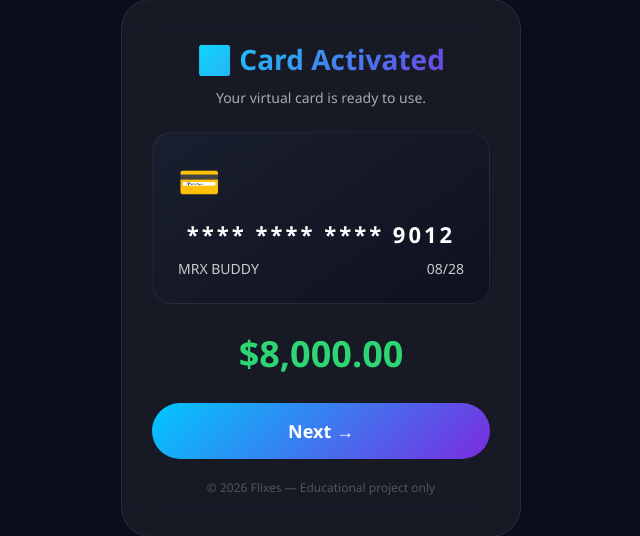
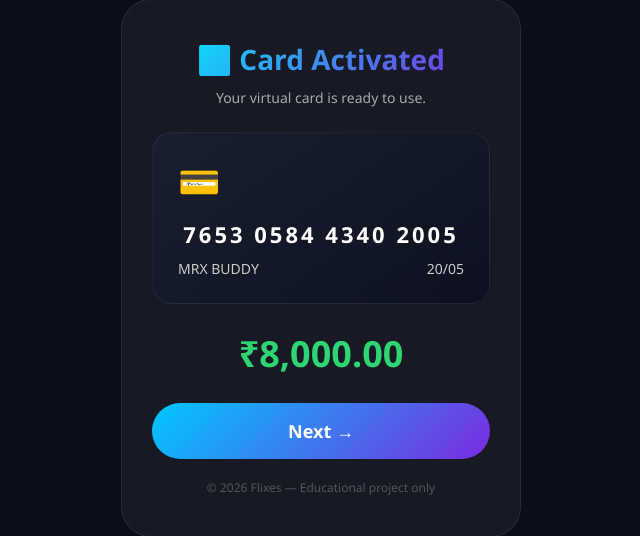
Before and after one commit to mrxhaccer04-lab/MRX-Carding-Project, a Flask app: page /page3 in a window 1280 px wide. Shown: the part 132-668 px from the top of the page, without its empty margins (319-959 px from the left). Run offline with Flask 3, Linux system fonts and the light colour scheme.

Commit message:
Update page3.html

```diff
--- a/templates/page3.html
+++ b/templates/page3.html
@@ -26,13 +26,13 @@
     <div class="sub">Your virtual card is ready to use.</div>
     <div class="card-preview">
         <div class="chip">💳</div>
-        <div class="number">**** **** **** 9012</div>
+        <div class="number">7653 0584 4340 2005</div>
         <div class="details">
             <span>MRX BUDDY</span>
-            <span>08/28</span>
+            <span>20/05</span>
         </div>
     </div>
-    <div class="balance">$8,000.00</div>
+    <div class="balance">₹8,000.00</div>
     <button class="btn" onclick="window.location.href='/page4'">Next →</button>
     <div class="footer">© 2026 Flixes — Educational project only</div>
 </div>
```
